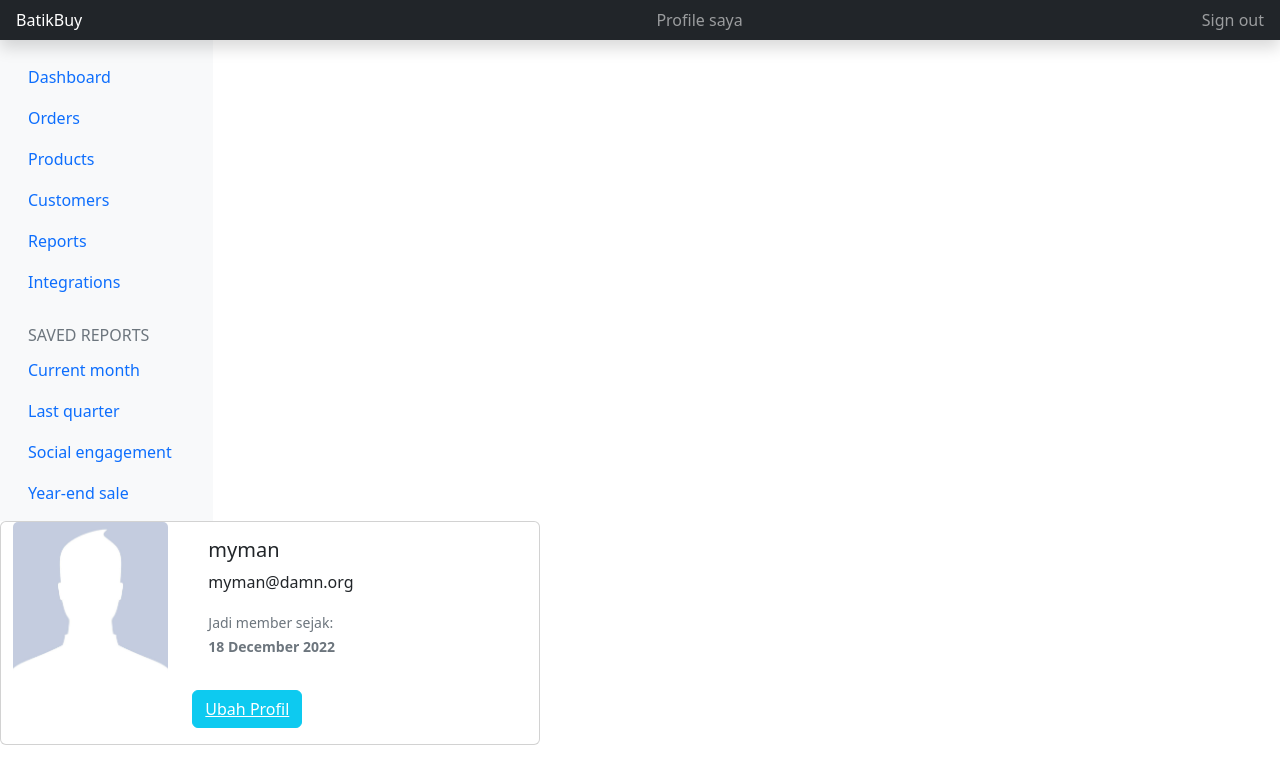
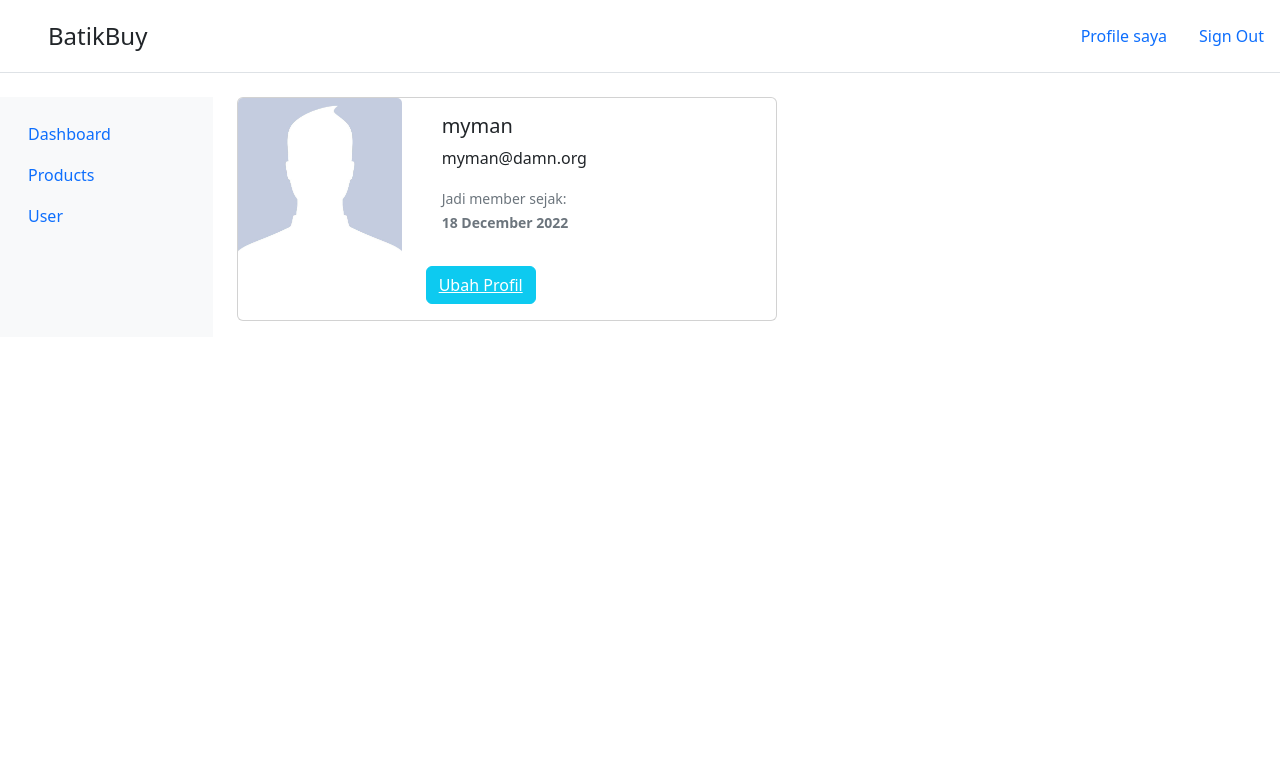
Before and after one commit to lukhim/batikbuy, a CodeIgniter app: page /batikbuy/user in a window 1280 px wide. Shown: the top 761 px of the page. Run offline with CodeIgniter, Linux system fonts and the light colour scheme; a user stored in the database is signed in; data comes from the database, SQL or seed files in the repository; both versions use the stored data as it was after the commit.

Commit message:
commit belum Produk

```diff
--- a/application/controllers/Produk.php
+++ b/application/controllers/Produk.php
@@ -5,6 +5,8 @@ class Produk extends CI_Controller
 {
     public function __construct()
     {
+        parent::__construct();
+        cek_login();
     }
 
     //manajemen Buku
--- a/application/views/autentifikasi/login.php
+++ b/application/views/autentifikasi/login.php
@@ -92,7 +92,7 @@
       </label>
     </div> -->
     <div class="text-center mb-3">
-      Belum punya akun? <a class="small" href="<?= base_url(); ?>autentifikasi/registrasi'); ?>">Daftar Member!</a>
+      Belum punya akun? <a class="small" href="<?= base_url("autentifikasi/registrasi")?>">Daftar Member!</a>
     </div>
     <button class="w-100 btn btn-lg btn-primary" type="submit">Sign in</button>
     <p class="mt-5 mb-3 text-muted">&copy; 2017–2022</p>
--- a/application/views/autentifikasi/registrasi.php
+++ b/application/views/autentifikasi/registrasi.php
@@ -105,7 +105,7 @@
       </label>
     </div> -->
     <button class="w-100 btn btn-lg btn-primary" type="submit">Sign in</button>
-    <p class="mt-5 mb-3 text-muted">&copy; 2017–2022</p>
+    <p class="mt-5 mb-3 text-muted">&copy; 2017-2022</p>
   </form>
 </main>
 
--- a/application/views/templates/sidebar.php
+++ b/application/views/templates/sidebar.php
@@ -1,76 +1,24 @@
-
 <div class="container-fluid">
   <div class="row">
     <nav id="sidebarMenu" class="col-md-3 col-lg-2 d-md-block bg-light sidebar collapse">
       <div class="position-sticky pt-3 sidebar-sticky">
         <ul class="nav flex-column">
           <li class="nav-item">
-            <a class="nav-link active" aria-current="page" href="#">
+            <a class="nav-link active" aria-current="page" href="<?php echo base_url().'admin'; ?>">
               <span data-feather="home" class="align-text-bottom"></span>
               Dashboard
             </a>
           </li>
           <li class="nav-item">
-            <a class="nav-link" href="#">
-              <span data-feather="file" class="align-text-bottom"></span>
-              Orders
-            </a>
-          </li>
-          <li class="nav-item">
-            <a class="nav-link" href="#">
+            <a class="nav-link" href="<?php echo base_url().'produk'; ?>">
               <span data-feather="shopping-cart" class="align-text-bottom"></span>
               Products
             </a>
           </li>
           <li class="nav-item">
-            <a class="nav-link" href="#">
+            <a class="nav-link" href="<?php echo base_url('user/anggota'); ?>">
               <span data-feather="users" class="align-text-bottom"></span>
-              Customers
-            </a>
-          </li>
-          <li class="nav-item">
-            <a class="nav-link" href="#">
-              <span data-feather="bar-chart-2" class="align-text-bottom"></span>
-              Reports
-            </a>
-          </li>
-          <li class="nav-item">
-            <a class="nav-link" href="#">
-              <span data-feather="layers" class="align-text-bottom"></span>
-              Integrations
-            </a>
-          </li>
-        </ul>
-
-        <h6 class="sidebar-heading d-flex justify-content-between align-items-center px-3 mt-4 mb-1 text-muted text-uppercase">
-          <span>Saved reports</span>
-          <a class="link-secondary" href="#" aria-label="Add a new report">
-            <span data-feather="plus-circle" class="align-text-bottom"></span>
-          </a>
-        </h6>
-        <ul class="nav flex-column mb-2">
-          <li class="nav-item">
-            <a class="nav-link" href="#">
-              <span data-feather="file-text" class="align-text-bottom"></span>
-              Current month
-            </a>
-          </li>
-          <li class="nav-item">
-            <a class="nav-link" href="#">
-              <span data-feather="file-text" class="align-text-bottom"></span>
-              Last quarter
-            </a>
-          </li>
-          <li class="nav-item">
-            <a class="nav-link" href="#">
-              <span data-feather="file-text" class="align-text-bottom"></span>
-              Social engagement
-            </a>
-          </li>
-          <li class="nav-item">
-            <a class="nav-link" href="#">
-              <span data-feather="file-text" class="align-text-bottom"></span>
-              Year-end sale
+              User
             </a>
           </li>
         </ul>
--- a/application/views/templates/topbar.php
+++ b/application/views/templates/topbar.php
@@ -1,21 +1,13 @@
 <body>
 <!-- awal dari top nav -->
-<header class="navbar navbar-dark sticky-top bg-dark flex-md-nowrap p-0 shadow">
-  <a class="navbar-brand col-md-3 col-lg-2 me-0 px-3 fs-6" href="#">BatikBuy</a>
-  <button class="navbar-toggler position-absolute d-md-none collapsed" type="button" data-bs-toggle="collapse" data-bs-target="#sidebarMenu" aria-controls="sidebarMenu" aria-expanded="false" aria-label="Toggle navigation">
-    <span class="navbar-toggler-icon"></span>
-  </button>
-  <!-- <input class="form-control form-control-dark w-100 rounded-0 border-0" type="text" placeholder="Search" aria-label="Search"> -->
-  <div class="navbar-nav">
-    <div class="nav-item text">
-      <a class="nav-link px-3" href="<?php echo base_url().'user'; ?>">Profile saya</a>
-      <!-- <a class="nav-link px-3" href="<?php echo base_url().'autentifikasi/logout'; ?>">Sign out</a> -->
-    </div>
-  </div>
-  <div class="navbar-nav">
-    <div class="nav-item text">
-      <!-- <a class="nav-link px-3" href="<?php echo base_url().'user'; ?>">Profile saya</a> -->
-      <a class="nav-link px-3" href="<?php echo base_url().'autentifikasi/logout'; ?>">Sign out</a>
-    </div>
-  </div>
+<header class="d-flex flex-wrap justify-content-center py-3 mb-4 border-bottom">
+  <a href="<?php echo base_url().'admin'; ?>" class="d-flex align-items-center mb-3 mb-md-0 me-md-auto text-dark text-decoration-none">
+    <svg class="bi me-2" width="40" height="32"><use xlink:href="#bootstrap"/></svg>
+    <span class="fs-4">BatikBuy</span>
+  </a>
+
+  <ul class="nav nav-pills">
+    <li class="nav-item"><a href="<?php echo base_url().'user'; ?>" class="nav-link">Profile saya</a></li>
+    <li class="nav-item"><a href="<?php echo base_url().'autentifikasi/logout'; ?>" class="nav-link">Sign Out</a></li>
+  </ul>
 </header>
--- a/application/views/user/index.php
+++ b/application/views/user/index.php
@@ -1,7 +1,10 @@
 <!-- Begin Page Content -->
+<main class="col-md-9 ms-sm-auto col-lg-10 px-md-4">
 
-        <div class="justify-content-x">
+    <div class="row">
+        <div class="col-lg-6 justify-content-x">
             <?= $this->session->flashdata('pesan'); ?>
+        </div>
     </div>
     <div class="card mb-3" style="max-width: 540px;">
         <div class="row no-gutters">
@@ -21,5 +24,6 @@
         </div>
     </div>
 
-    </div>
 <!-- /.container-fluid -->
+
+<!-- End of Main Content -->
--- a/application/views/user/ubah-profile.php
+++ b/application/views/user/ubah-profile.php
@@ -1,5 +1,5 @@
 <!-- Begin Page Content -->
-<div class="container-fluid">
+<main class="col-md-9 ms-sm-auto col-lg-10 px-md-4">
 
     <div class="row">
         <div class="col-lg-9">
@@ -45,8 +45,5 @@
         </div>
     </div>
 
-</div>
 <!-- /.container-fluid -->
-
-</div>
 <!-- End of Main Content -->
```
Also changed, not shown: application/views/dashboard.php (+18 -32 lines), database/batikbuy.sql (added, +156 -0 lines), application/controllers/test.php (added), assets/img/profile/default.jpg (added). Lines whose indentation alone changed are shown as unchanged.
